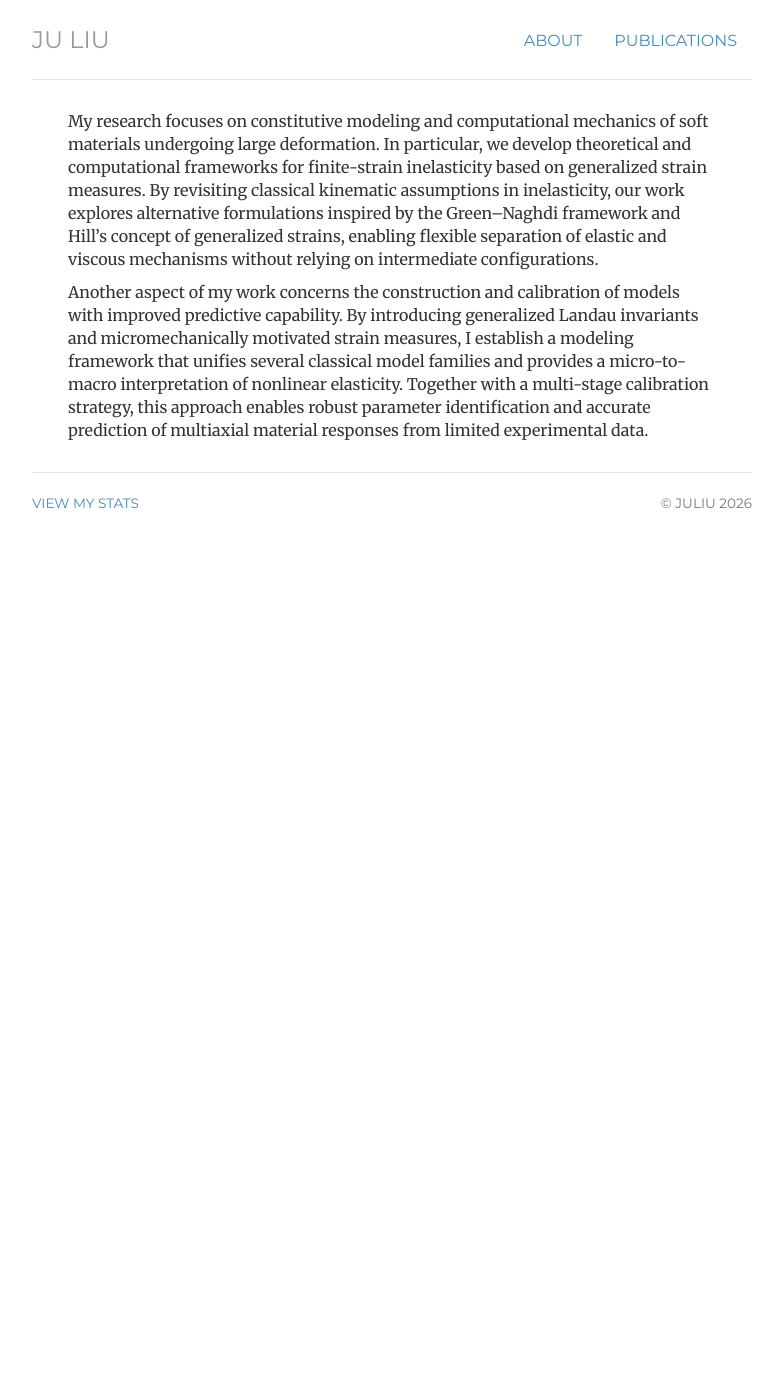
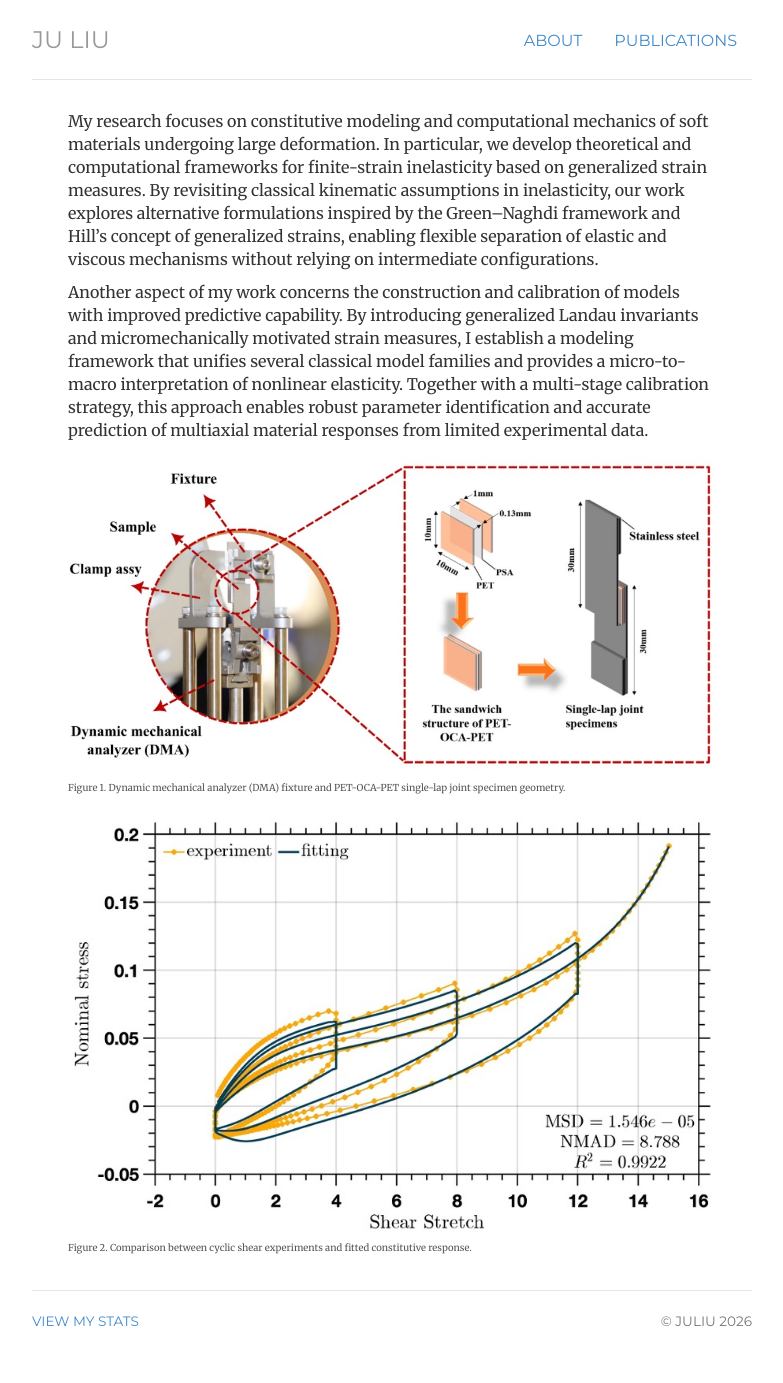
Before and after one commit to ju-liu/ju-liu.github.io, a Jekyll site: the page built from research/constitutive-modeling-inelastic-materials.html, in a window 1280 px wide. Shown: the whole page, without its empty margins (248-1031 px from the left). Built offline with Jekyll 4.4.1, drawn with Linux system fonts in a browser that asks for light colours; nearby versions of some CDN libraries; library files that are not in the unit come from our copies; comment, search, counter and statistics services are not loaded; before the commit the page ends 900 px from its top, so only the background shows below that.

Commit message:
Update constitutive-modeling-inelastic-materials.html

```diff
--- a/research/constitutive-modeling-inelastic-materials.html
+++ b/research/constitutive-modeling-inelastic-materials.html
@@ -11,10 +11,26 @@ description: Detailed information on constitutive modeling of inelastic material
 <div class="cv">
   <p>
     My research focuses on constitutive modeling and computational mechanics of soft materials undergoing large deformation. In particular, we develop theoretical and computational frameworks for finite-strain inelasticity based on generalized strain measures. By revisiting classical kinematic assumptions in inelasticity, our work explores alternative formulations inspired by the Green–Naghdi framework and Hill’s concept of generalized strains, enabling flexible separation of elastic and viscous mechanisms without relying on intermediate configurations.
-</p>
+  </p>
 
   <p>
-Another aspect of my work concerns the construction and calibration of models with improved predictive capability. By introducing generalized Landau invariants and micromechanically motivated strain measures, I establish a modeling framework that unifies several classical model families and provides a micro-to-macro interpretation of nonlinear elasticity. Together with a multi-stage calibration strategy, this approach enables robust parameter identification and accurate prediction of multiaxial material responses from limited experimental data.
+    Another aspect of my work concerns the construction and calibration of models with improved predictive capability. By introducing generalized Landau invariants and micromechanically motivated strain measures, I establish a modeling framework that unifies several classical model families and provides a micro-to-macro interpretation of nonlinear elasticity. Together with a multi-stage calibration strategy, this approach enables robust parameter identification and accurate prediction of multiaxial material responses from limited experimental data.
   </p>
 
+    <div style="display: grid; gap: 1.25rem; margin-top: 1.5rem;">
+    <figure style="margin: 0;">
+      <img src="{{ '/img/dma.jpg' | relative_url }}" alt="Dynamic mechanical analyzer fixture and PET-OCA-PET single-lap joint specimen" style="max-width: 100%; height: auto; display: block;">
+      <figcaption style="font-size: 0.95rem; color: #555; margin-top: 0.4rem;">
+        Figure 1. Dynamic mechanical analyzer (DMA) fixture and PET-OCA-PET single-lap joint specimen geometry.
+      </figcaption>
+    </figure>
+
+    <figure style="margin: 0;">
+      <img src="{{ '/img/inelastic-cyclic-fitting.jpg' | relative_url }}" alt="Nominal stress versus shear stretch experimental and fitting curves" style="max-width: 100%; height: auto; display: block;">
+      <figcaption style="font-size: 0.95rem; color: #555; margin-top: 0.4rem;">
+        Figure 2. Comparison between cyclic shear experiments and fitted constitutive response.
+      </figcaption>
+    </figure>
+  </div>
+
 </div>
```
